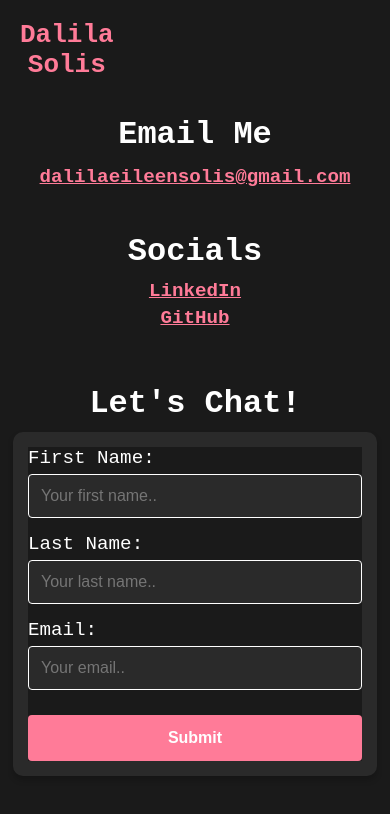
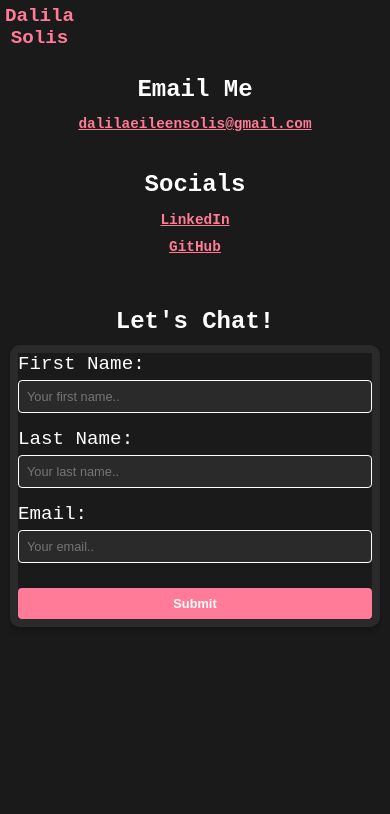
Before and after one commit to d1solis/Responsive-Web-App-2, an Angular app: page /contact in a window 390 px wide. Shown: the top 814 px of the page. Built offline with nearby package versions, Linux system fonts and the light colour scheme.

Commit message:
Updated Media Queries

```diff
--- a/src/app/about/about.component.css
+++ b/src/app/about/about.component.css
@@ -52,3 +52,66 @@ p, ul {
     position: relative;
     z-index: 1; /* Ensures text is properly layered and disappears under the navbar */
 }
+
+/* Responsive Design */
+@media (max-width: 1024px) {
+    .main {
+        font-size: 16px; /* Slightly smaller font for large tablets */
+        padding: 15px; /* Adjust padding */
+    }
+
+    p {
+        max-width: 500px; /* Reduce text width for narrower screens */
+    }
+
+    ul {
+        grid-template-columns: repeat(3, 1fr); /* Adjust grid to 3 columns */
+        max-width: 600px; /* Narrower grid for large tablets */
+    }
+
+    ul li {
+        font-size: 12px; /* Slightly smaller font for list items */
+    }
+}
+
+@media (max-width: 768px) {
+    .main {
+        font-size: 15px; /* Smaller font for tablets */
+        padding: 10px;
+    }
+
+    p {
+        max-width: 450px; /* Reduce text width further */
+    }
+
+    ul {
+        grid-template-columns: repeat(2, 1fr); /* Adjust grid to 2 columns */
+        max-width: 500px; /* Narrower grid for tablets */
+    }
+
+    ul li {
+        font-size: 11px; /* Smaller font for list items */
+    }
+}
+
+@media (max-width: 480px) {
+    .main {
+        font-size: 14px; /* Smaller font for mobile */
+        padding: 8px;
+    }
+
+    p {
+        max-width: 90%; /* Allow text to take up most of the screen width */
+        text-align: center; /* Center-align text for better readability */
+    }
+
+    ul {
+        grid-template-columns: 1fr; /* Single column for small screens */
+        max-width: 300px; /* Narrow grid for mobile */
+    }
+
+    ul li {
+        font-size: 10px; /* Smaller font for mobile */
+        padding: 8px; /* Compact padding */
+    }
+}
--- a/src/app/contact/contact.component.css
+++ b/src/app/contact/contact.component.css
@@ -119,3 +119,49 @@ input[type=submit] {
 input[type=submit]:hover {
     background-color: rgb(223, 91, 120);
 }
+
+/* Responsive Design */
+@media (max-width: 768px) {
+    .main {
+        margin-top: 50px; /* Adjust margin for smaller screens */
+        padding: 10px;
+    }
+
+    h1 {
+        font-size: 1.8rem; /* Slightly smaller title font */
+    }
+
+    .email p a,
+    .socials li a {
+        font-size: 1rem; /* Smaller font for links */
+    }
+
+    .myform {
+        padding: 10px; /* Reduce padding for form */
+    }
+
+    input[type="text"], input[type="submit"] {
+        font-size: 0.9rem; /* Smaller input font */
+        padding: 10px;
+    }
+}
+
+@media (max-width: 480px) {
+    h1 {
+        font-size: 1.5rem; /* Reduce title font size further */
+    }
+
+    .email p a,
+    .socials li a {
+        font-size: 0.9rem; /* Smaller font for links on mobile */
+    }
+
+    .myform {
+        padding: 8px; /* Compact padding for mobile */
+    }
+
+    input[type="text"], input[type="submit"] {
+        font-size: 0.8rem; /* Smaller input font */
+        padding: 8px;
+    }
+}
--- a/src/app/home/home.component.css
+++ b/src/app/home/home.component.css
@@ -70,3 +70,62 @@ li {
     91% { transform: translateY(-100px); } /* Pause on the third item */
     100% { transform: translateY(-150px); } /* Move to the fourth item */
 }
+
+/* Media Queries for Responsiveness */
+@media (max-width: 1024px) {
+    #home {
+        left: 150px; /* Adjust for smaller screens */
+        font-size: 28px; /* Slightly smaller font */
+    }
+
+    img {
+        right: 200px; /* Adjust image position */
+        width: 300px;
+        height: 300px;
+    }
+
+    .scroll-box {
+        left: 150px; /* Adjust scroll box position */
+    }
+}
+
+@media (max-width: 768px) {
+    #home {
+        left: 50px; /* Adjust text for tablet screens */
+        font-size: 25px; /* Smaller font size */
+    }
+
+    img {
+        right: 100px; /* Bring image closer */
+        width: 250px;
+        height: 250px;
+    }
+
+    .scroll-box {
+        left: 50px; /* Adjust scroll box alignment */
+        width: 250px; /* Narrower scroll box */
+    }
+}
+
+@media (max-width: 480px) {
+    #home {
+        position: static; /* Stack content naturally */
+        font-size: 20px; /* Smaller font for mobile */
+        text-align: center; /* Center-align text */
+        margin-top: 20px;
+    }
+
+    img {
+        position: static; /* Stack image naturally */
+        width: 200px;
+        height: 200px;
+        margin: 20px auto;
+        display: block; /* Center image */
+    }
+
+    .scroll-box {
+        position: static; /* Stack naturally */
+        width: 200px; /* Narrower scroll box */
+        margin: 20px auto;
+    }
+}
--- a/src/app/navbar/navbar.component.css
+++ b/src/app/navbar/navbar.component.css
@@ -50,3 +50,38 @@ nav ul {
 nav ul a:hover {
     color: rgb(255, 123, 152);
 }
+
+/* Responsive Design */
+@media (max-width: 768px) {
+    /* Adjust h1 for smaller screens */
+    h1 {
+        font-size: 1.5rem;
+        top: 10px;
+        left: 10px;
+    }
+
+    /* Center and stack the navigation for tablets */
+    ul {
+        flex-direction: column; /* Stack links vertically */
+        top: 70px; /* Adjust position below title */
+        left: 50%; /* Center horizontally */
+        transform: translateX(-50%); /* Center-align */
+        font-size: 15px; /* Adjust font size */
+        gap: 20px; /* Reduce space between links */
+    }
+}
+
+@media (max-width: 480px) {
+    /* Further adjust for mobile screens */
+    h1 {
+        font-size: 1.2rem;
+        top: 5px;
+        left: 5px;
+    }
+
+    ul {
+        top: 60px; /* Adjust position for mobile */
+        font-size: 14px; /* Smaller font size */
+        gap: 15px; /* Compact spacing */
+    }
+}
```
Also changed, not shown: src/styles.css (line endings or trailing spaces).
